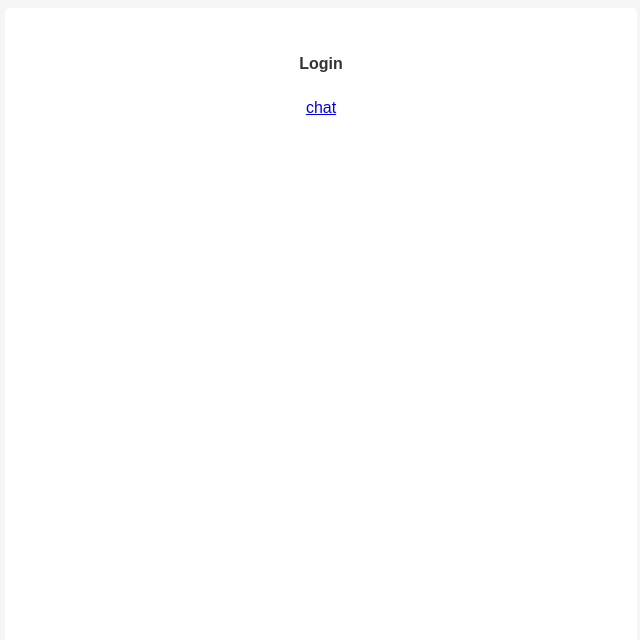
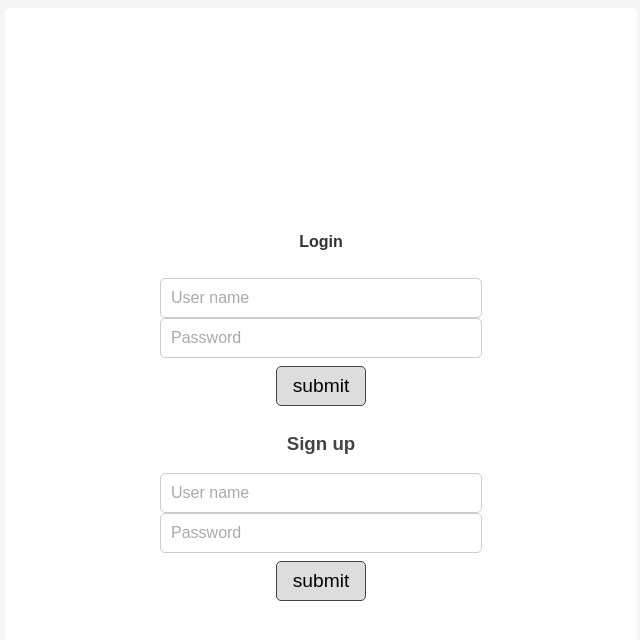
Before and after one commit to Caipo/Frontend, a Next.js app: page /login in a window 1280 px wide. Shown: the top 640 px of the page, without its empty margins (319-959 px from the left). Built offline with nearby package versions, Linux system fonts and the light colour scheme.

Commit message:
added home screen improvments

```diff
--- a/pages/index.css
+++ b/pages/index.css
@@ -146,3 +146,31 @@ input#submit {
   margin-left: 16px;
   box-sizing: border-box;
 }
+
+/* Login.tsx */
+
+
+.input-box {
+  width: 300px; /* Adjust width as needed */
+  padding: 10px;
+  border: 1px solid #ccc;
+  border-radius: 5px;
+  font-size: 16px;
+  outline: none; /* Remove default focus outline */
+}
+
+.input-box:hover {
+    background-color : 'red';
+}
+
+
+/* Style for when input field is focused */
+.input-box:focus {
+  border-color: #007bff; /* Change border color on focus */
+  box-shadow: 0 0 5px rgba(0, 123, 255, 0.5); /* Add a subtle shadow on focus */
+}
+
+/* Style for placeholder text */
+.input-box::placeholder {
+  color: #aaa; /* Adjust placeholder color */
+}
--- a/pages/index.tsx
+++ b/pages/index.tsx
@@ -4,6 +4,7 @@ import CenterPannel from '@/components/structure';
 
 function App() {
     const description = <a href="login">login</a>;
+
 
   return (
       <>
--- a/pages/login.tsx
+++ b/pages/login.tsx
@@ -1,15 +1,76 @@
 import React from 'react';
-import SidePannel from '@/components/side_pannel';
 import CenterPannel from '@/components/structure';
+import { redirect } from 'next/navigation'
+
+
 
 function Login() {
-    const description = <a href="home">chat</a>;
+    const loginContent = <>
+                    <form>
+                        <input id='fname' className='input-box' placeholder="User name"/> <br/>
+                        <input id='password' className='input-box' placeholder="Password"/> <br/>
+                    </form>
+                    <button onClick={LoginSubmit}> submit </button>
+                    <h3>Sign up </h3>
+                    <form>
+                        <input id='fname' className='input-box' placeholder="User name"/> <br/>
+                        <input id='password' className='input-box' placeholder="Password"/> <br/>
+                    </form>
+                    <button onClick={SignUpSubmit}> submit </button>
+                </>;
 
   return (
-          <CenterPannel content={description} title='Login'  />
+      <>
+      <CenterPannel content={loginContent} title='Login'  />
+      </>
   );
 }
 
+async function SignUpSubmit(){
+    const usernameInput = document.getElementById("fname") as HTMLInputElement;
+    const passwordInput = document.getElementById("password") as HTMLInputElement;
 
+    const api_inputs = {
+            username: usernameInput.value,
+            password: passwordInput.value
+        };
+
+    const url = 'https://apichallenges.herokuapp.com/mirror/request';
+    const data = await fetch(
+        url, {
+            method: "POST",
+            body: JSON.stringify(api_inputs)
+        }
+    );
+
+    if (data['status'] === 200){
+        console.log('You logged in');
+        window.location.href = "/home";
+    }
+    console.log(data);
+}
+async function LoginSubmit(){
+    const usernameInput = document.getElementById("fname") as HTMLInputElement;
+    const passwordInput = document.getElementById("password") as HTMLInputElement;
+
+    const api_inputs = {
+            username: usernameInput.value,
+            password: passwordInput.value
+        };
+
+    const url = 'https://apichallenges.herokuapp.com/mirror/request';
+    const data = await fetch(
+        url, {
+            method: "POST",
+            body: JSON.stringify(api_inputs)
+        }
+    );
+
+    if (data['status'] === 200){
+        console.log('You logged in');
+        window.location.href = "/home";
+    }
+    console.log(data);
+}
 
 export default Login;
--- a/src/components/structure.tsx
+++ b/src/components/structure.tsx
@@ -9,14 +9,11 @@ type ContentPannelProps = {
 
 
 function CenterPannel({content, showMessageBox = false, title }: ContentPannelProps) {
-
   return (
       <>
         <div className="container2">
         <h5>{title}</h5>
           {content}
-        <div id="log">
-        </div>
       {  showMessageBox && <textarea id="mssg" placeholder="Your message goes here"/>  }
   </div>
 
```
Also changed, not shown: pages/home.tsx (+16 -4 lines), src/components/messages.tsx (added, +25 -0 lines), 1 other file (tests, documents, lock files or other folders).
